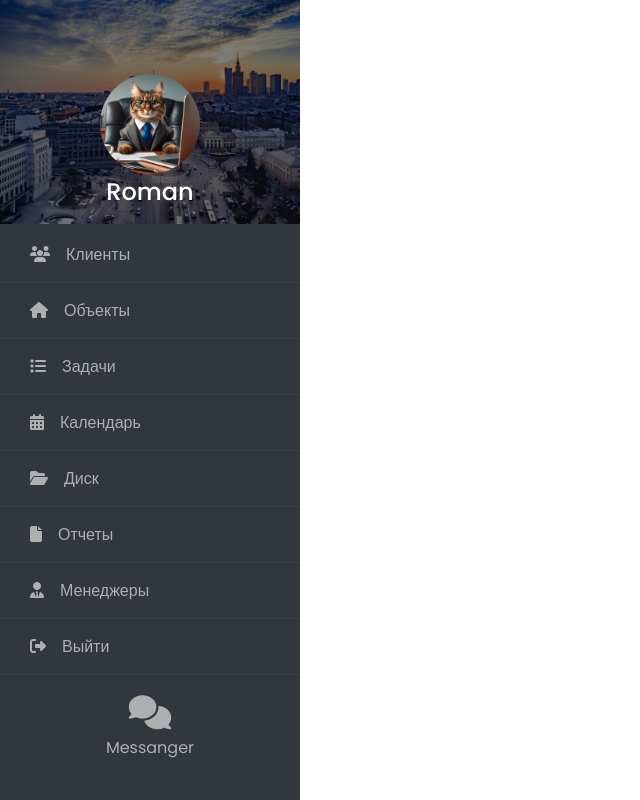
After one commit to hush-tukul/CRM, a Django app: template tealcrm/core/templates/core/sidebar.html in a window 1280 px wide. The commit adds this page. Shown: the whole page, without its empty margins (0-640 px from the left). Run offline with Django 5.2, Linux system fonts and the light colour scheme; the template is opened without the code that fills it, so the values that code supplies are empty; a user stored in the database is signed in; some libraries are stand-ins or nearby versions.

Commit message:
WORKED VERSION

```diff
--- /dev/null
+++ b/tealcrm/core/static/sidebar.css
@@ -0,0 +1,122 @@
+@import url('https://fonts.googleapis.com/css2?family=Poppins:ital,wght@0,100;0,200;0,300;0,400;0,500;0,600;0,700;0,800;0,900;1,100;1,200;1,300;1,400;1,500;1,600;1,700;1,800;1,900&family=Roboto:ital,wght@0,100;0,300;0,400;0,500;0,700;0,900;1,100;1,300;1,400;1,500;1,700;1,900&display=swap');
+
+
+
+* {
+    margin: 0;
+    padding: 0;
+    list-style: none;
+    text-decoration: none;
+}
+
+#sidebar {
+    position: fixed;
+    left: 0;
+    width: 300px;
+    height: 100%;
+    background: #32373d;
+}
+
+.bg-wrap {
+    background-size: cover;
+    width: 100%;
+    height: 28%;
+    z-index: 0;
+}
+
+nav ul {
+    margin-top: 6%;
+}
+
+nav ul li {
+    font-size: 16px;
+    padding: 15px 30px;
+    border-bottom: 1px solid rgba(255, 255, 255, 0.05);
+}
+
+a {
+    font-family: "Poppins", sans-serif;
+    color: #FFFFFF99;
+}
+
+i {
+    margin-right: 1rem;
+}
+
+
+h3 {
+    text-align: center;
+    color: white;
+    font-family: "Poppins", sans-serif;
+    font-size: 24px;
+    position: relative;
+    font-weight: 500;
+    z-index: 3;
+}
+
+.bg-wrap::before {
+    content: '';
+    position: absolute;
+    top: 0;
+    left: 0;
+    width: 100%;
+    height: 28%;
+    background-color: rgba(0, 0, 0, 0.5);
+    z-index: 1;
+
+}
+
+.img2 {
+    position: relative;
+    z-index: 3;
+    width: 100px;
+    height: 100px;
+    margin: 0 auto;
+    background-size: cover;
+    border-radius: 50%;
+}
+
+.user-logo {
+    display: absolute;
+    margin-top: -50%;
+}
+
+ul li:hover {
+    background-color: #2f89fc;
+    transition: .4s;
+}
+
+ul li:hover a {
+    color: #ebedf0;
+}
+
+.messanger {
+    display: flex;
+    justify-content: center;
+    align-items: center;
+    flex-direction: column;
+    width: 100%;
+    height: 100px; /* Установите желаемую высоту */
+}
+
+.messanger a {
+    display: flex;
+    flex-direction: column;
+    justify-content: center;
+    align-items: center;
+    text-decoration: none;
+    font-family: "Poppins", sans-serif;
+    color: #FFFFFF99;
+
+}
+
+.messanger a i {
+    font-size: 34px;
+    padding: 5px;
+    margin: 0 auto;
+}
+
+.messanger:hover a{
+    color: white;
+    transform: scale(1.2);
+}
--- /dev/null
+++ b/tealcrm/core/templates/core/sidebar.html
@@ -0,0 +1,39 @@
+<!DOCTYPE html>
+<html lang="en">
+<head>
+    <meta charset="UTF-8">
+    <meta name="viewport" content="width=device-width, initial-scale=1.0">
+    <title>TrustCRM</title>
+    <link href="https://fonts.googleapis.com/css?family=Poppins:300,400,500,600,700,800,900" rel="stylesheet">
+    <script src="https://cdn.jsdelivr.net/npm/bootstrap@5.0.2/dist/js/bootstrap.bundle.min.js" integrity="sha384-MrcW6ZMFYlzcLA8Nl+NtUVF0sA7MsXsP1UyJoMp4YLEuNSfAP+JcXn/tWtIaxVXM" crossorigin="anonymous"></script>
+    <script src="https://kit.fontawesome.com/5afcbb9c0d.js" crossorigin="anonymous"></script>
+    <link rel="stylesheet" href="css/sidebar.css">
+</head>
+<body>
+    <div class="wrapper d-flex align-items-stretch">
+        <nav id="sidebar">
+            <div  class="img bg-wrap text-center py-4" style="background-image: url(img/bg_1.jpg);"></div>
+            <div class="user-logo">
+                <div class="img2" style="background-image: url(img/logo.jpg);"></div>
+                <h3 class="user">Roman</h3>
+            </div>
+            <ul>
+                <li><a href="#"><i class="fa fa-users"></i>Клиенты</a></li>
+                <li><a href="#"><i class="fa fa-home"></i>Объекты</a></li>
+                <li><a href="#"><i class="fa fa-list"></i>Задачи</a></li>
+                <li><a href="#"><i class="fa fa-calendar"></i>Календарь</a></li>
+                <li><a href="#"><i class="fa fa-folder-open"></i>Диск</a></li>
+                <li><a href="#"><i class="fa fa-file"></i>Отчеты</a></li>
+                <li><a href="#"><i class="fa-solid fa-user-tie"></i>Менеджеры</a></li>
+                <li><a href="#"><i class="fa fa-sign-out"></i>Выйти</a></li>
+            </ul>
+            <div class="messanger">
+                <a href="#"><i class="fa-solid fa-comments"></i>Messanger</a>
+            </div>
+        </nav>
+    </div>
+
+    <script src="https://cdn.jsdelivr.net/npm/@popperjs/core@2.9.2/dist/umd/popper.min.js" integrity="sha384-IQsoLXl5PILFhosVNubq5LC7Qb9DXgDA9i+tQ8Zj3iwWAwPtgFTxbJ8NT4GN1R8p" crossorigin="anonymous"></script>
+    <script src="https://cdn.jsdelivr.net/npm/bootstrap@5.0.2/dist/js/bootstrap.min.js" integrity="sha384-cVKIPhGWiC2Al4u+LWgxfKTRIcfu0JTxR+EQDz/bgldoEyl4H0zUF0QKbrJ0EcQF" crossorigin="anonymous"></script>
+</body>
+</html>
```
Also changed, not shown: tealcrm/core/templates/core/base.html (+13 -13 lines), tealcrm/core/templates/core/index.html (+32 -3 lines), tealcrm/core/static/img/bg_1.jpg (added), tealcrm/core/static/img/logo.jpg (added), tealcrm/db.sqlite3, 3 other files.
